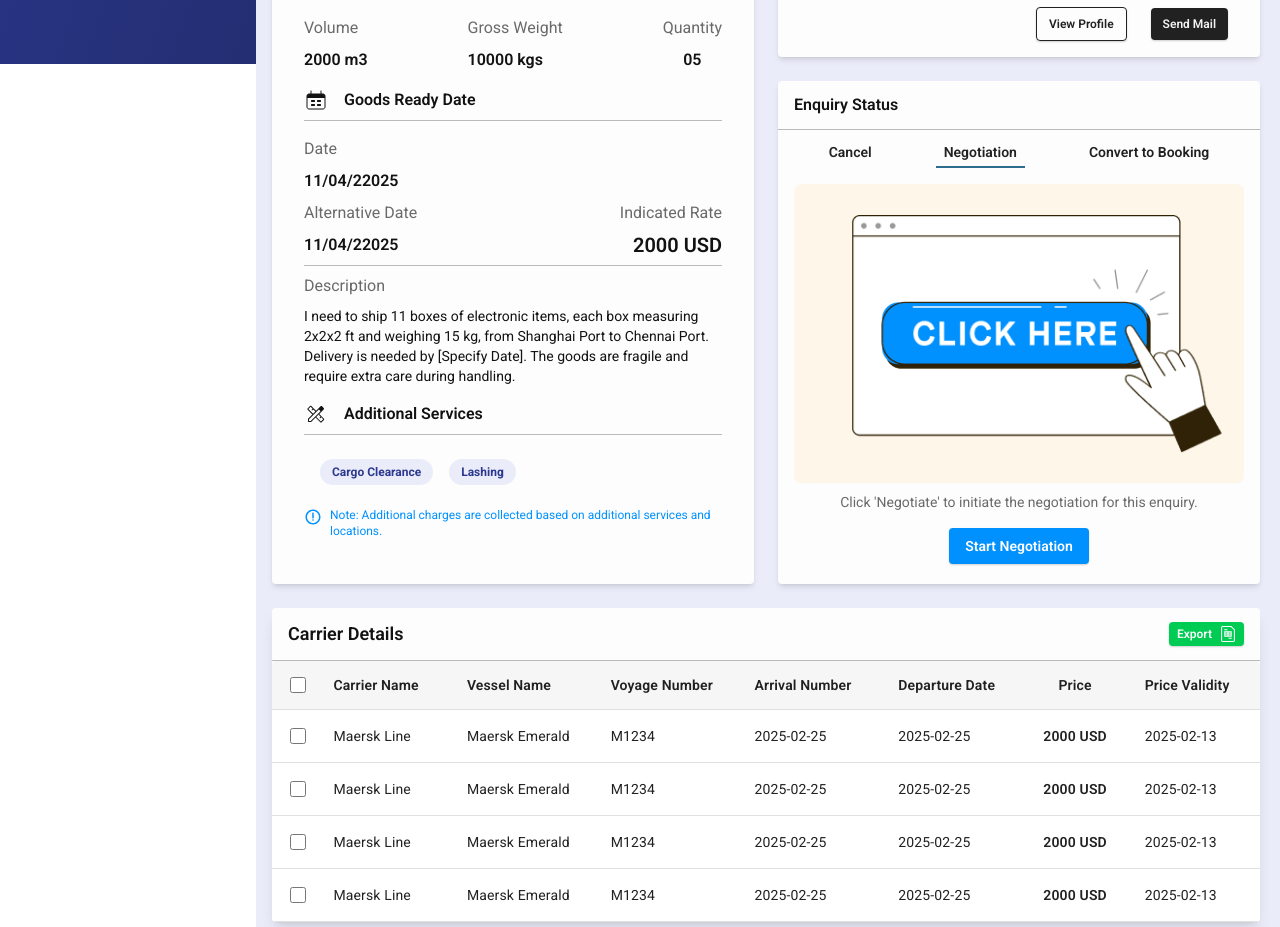
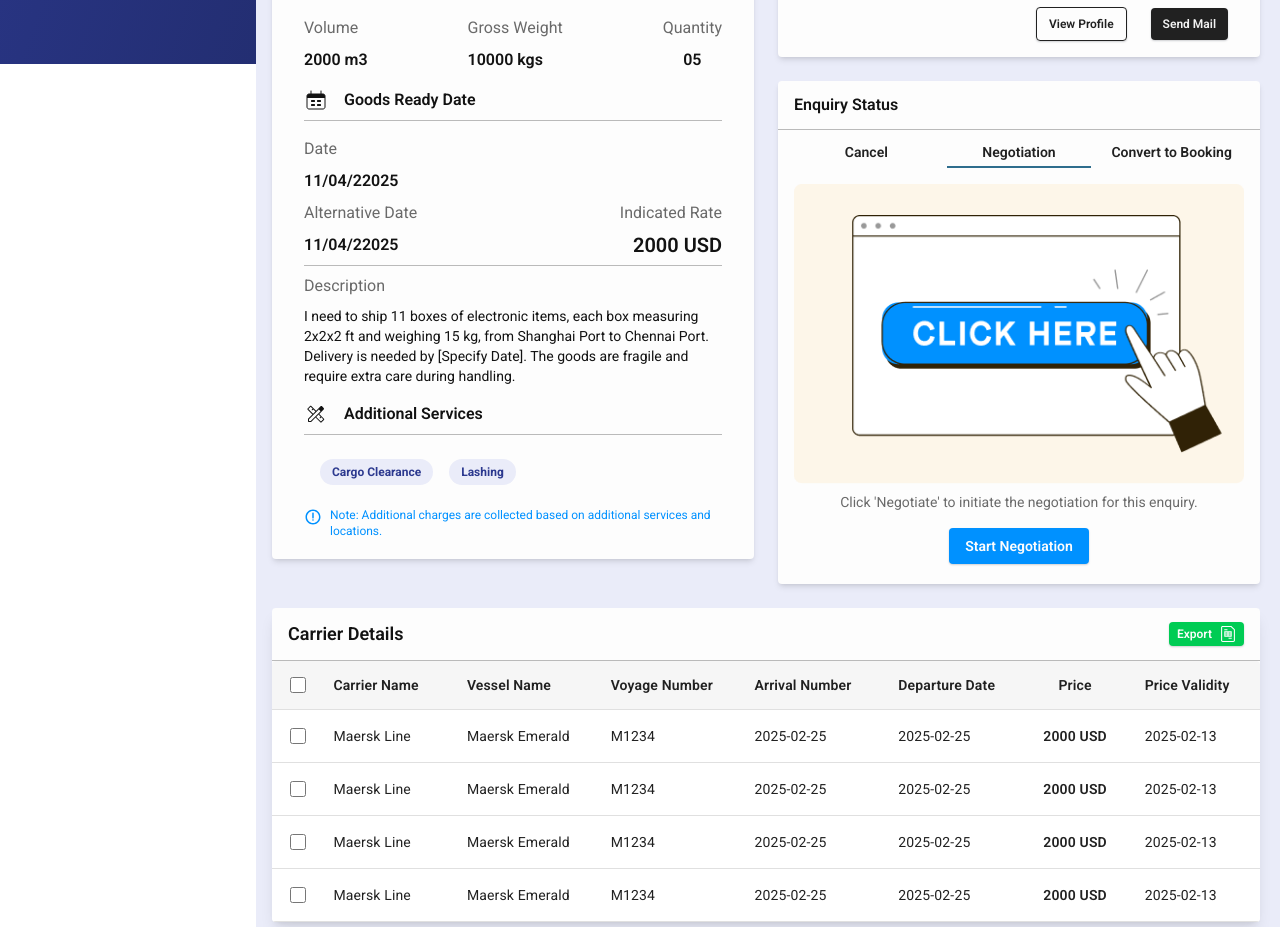
Before and after one commit to maatson/maatson, a React (Vite) app: page /enquiry/details/1 in a window 1280 px wide. Shown: the part 800-1727 px from the top of the page. Built offline with nearby package versions, Linux system fonts and the light colour scheme.

Commit message:
layout features

```diff
--- a/src/pages/salesAndMarketing/enquiry/EnquiryDetails.tsx
+++ b/src/pages/salesAndMarketing/enquiry/EnquiryDetails.tsx
@@ -22,9 +22,15 @@ import DefaultDp from "/images/defaultProfilePic.png";
 import BlackButton from "../../../components/buttons/BlackButton";
 import SuccessButton from "../../../components/buttons/SuccessButton";
 import CustomTable from "../../../components/table/CustomTable";
-import { Outlet, useLocation, useNavigate, useParams } from "react-router-dom";
+import {
+  NavLink,
+  Outlet,
+  useLocation,
+  useNavigate,
+  useParams,
+} from "react-router-dom";
 import FollowUps from "../../../components/followups/FollowUps";
-import "../booking/style.css"
+import "../booking/style.css";
 
 interface RowData {
   id: string | number;
@@ -238,7 +244,7 @@ const EnquiryDetails: React.FC = () => {
 
         <div className="grid grid-cols-2 gap-6 text-grey-ab-800">
           {/* left side */}
-          <div className="bg-grey-aw-50 flex flex-col gap-4 px-8 py-5 rounded-xs shadow-md">
+          <div className="bg-grey-aw-50 flex flex-col gap-4 px-8 py-5 rounded-xs shadow-md h-fit">
             <div className="flex justify-between">
               <div className="flex flex-col gap-1">
                 <p className="text-sm text-grey-ab-300">Enquiry ID</p>
@@ -793,39 +799,42 @@ const EnquiryDetails: React.FC = () => {
               <div className="py-3 px-4 border-b border-b-grey-ab-100 font-semibold">
                 Enquiry Status
               </div>
-              <div className="px-2 py-2 flex gap-14 justify-center">
-                <div
-                  onClick={handleCancel}
-                  className={`px-2 py-1 border-b-2 ${
-                    location.pathname ===
-                    `/enquiry/details/${id}/booking-status/cancel`
-                      ? "border-b-tertiary"
-                      : "border-b-grey-aw-50"
-                  } text-sm font-semibold text-grey-ab cursor-pointer`}
+              <div className="px-4 py-2 flex gap-2 text-center justify-center ">
+                <NavLink
+                  to={`/enquiry/details/${id}/booking-status/cancel`}
+                  className={({ isActive }) =>
+                    `${
+                      isActive ? "border-b-tertiary" : ""
+                    } px-2 py-1 border-b-2  border-b-grey-aw-50 text-sm font-semibold text-grey-ab cursor-pointer transition-all duration-500 ease-in-out flex-1`
+                  }
+                  end
                 >
                   Cancel
-                </div>
-                <div
-                  onClick={handleNegotiation}
-                  className={`px-2 py-1 border-b-2 ${
-                    location.pathname === `/enquiry/details/${id}`
-                      ? "border-b-tertiary"
-                      : "border-b-grey-aw-50"
-                  } text-sm font-semibold text-grey-ab cursor-pointer`}
+                </NavLink>
+
+                <NavLink
+                  to={`/enquiry/details/${id}`}
+                  className={({ isActive }) =>
+                    `${
+                      isActive ? "border-b-tertiary" : ""
+                    } px-2 py-1 border-b-2 border-b-grey-aw-50 text-sm font-semibold text-grey-ab cursor-pointer transition-all duration-500 ease-in-out flex-1`
+                  }
+                  end
                 >
                   Negotiation
-                </div>
-                <div
-                  onClick={handleConvertToBooking}
-                  className={`px-2 py-1 border-b-2 ${
-                    location.pathname ===
-                    `/enquiry/details/${id}/booking-status/convertBooking`
-                      ? "border-b-tertiary"
-                      : "border-b-grey-aw-50"
-                  } border-b-grey-aw-50 text-sm font-semibold text-grey-ab cursor-pointer`}
+                </NavLink>
+
+                <NavLink
+                  to={`/enquiry/details/${id}/booking-status/convertBooking`}
+                  className={({ isActive }) =>
+                    `${
+                      isActive ? "border-b-tertiary" : ""
+                    } px-2 py-1 border-b-2 border-b-grey-aw-50 text-sm font-semibold text-grey-ab cursor-pointer transition-all duration-500 ease-in-out flex-1`
+                  }
+                  end
                 >
                   Convert to Booking
-                </div>
+                </NavLink>
               </div>
 
               <Outlet />
--- a/src/pages/salesAndMarketing/layouts/CancelEnquiry.tsx
+++ b/src/pages/salesAndMarketing/layouts/CancelEnquiry.tsx
@@ -18,7 +18,6 @@ const CancelEnquiry: React.FC = () => {
   ) => {
     setReason(e.target.value);
   };
-
 
   const handleCancel = () => {
     setCancelCard(false);
@@ -57,12 +56,11 @@ const CancelEnquiry: React.FC = () => {
   };
 
   useEffect(() => {
-    if(reason !== "")
-    {
-        setEditCard(true);
-        setCancelCard(false);
+    if (reason !== "") {
+      setEditCard(true);
+      setCancelCard(false);
     }
-  },[])
+  }, []);
 
   return (
     <>
@@ -70,7 +68,11 @@ const CancelEnquiry: React.FC = () => {
         <div className="flex flex-col gap-4 px-4 py-2 justify-center">
           <div className="flex flex-col gap-2">
             <div>
-              <img src={RedClickHere} alt="RedClickHere" />
+              <img
+                src={RedClickHere}
+                alt="RedClickHere"
+                className="object-fill w-full"
+              />
             </div>
             <p className="text-sm text-grey-ab-300 text-center">
               Click 'Cancel Booking' to confirm the cancellation of this
--- a/src/pages/salesAndMarketing/layouts/ConvertToBookingEnquiry.tsx
+++ b/src/pages/salesAndMarketing/layouts/ConvertToBookingEnquiry.tsx
@@ -7,19 +7,26 @@ const ConvertToBookingEnquiry: React.FC = () => {
   const navigate = useNavigate();
   const handleConvertToBooking = () => {
     navigate(`/booking/convert-to-booking`);
-  }
+  };
   return (
     <>
       <div className="flex flex-col gap-4 px-4 py-2 justify-center">
         <div className="flex flex-col gap-2">
           <div>
-            <img src={PrimaryClickHere} alt="YellowClickHere" />
+            <img
+              src={PrimaryClickHere}
+              alt="YellowClickHere"
+              className="object-fill w-full"
+            />
           </div>
           <p className="text-sm text-grey-ab-300 text-center">
             Click 'Convert to Booking' to confirm this enquiry as a booking.
           </p>
         </div>
-        <div className="flex justify-center pb-3" onClick={handleConvertToBooking}>
+        <div
+          className="flex justify-center pb-3"
+          onClick={handleConvertToBooking}
+        >
           <PrimaryButton
             label={"Convert to Booking"}
             size={"l"}
--- a/src/pages/salesAndMarketing/layouts/NegotiateEnquiry.tsx
+++ b/src/pages/salesAndMarketing/layouts/NegotiateEnquiry.tsx
@@ -50,7 +50,11 @@ const NegotiateEnquiry: React.FC = () => {
         <div className="flex flex-col gap-4 px-4 py-2 justify-center">
           <div className="flex flex-col gap-2">
             <div>
-              <img src={BlueClickHere} alt="BlueClickHere" />
+              <img
+                src={BlueClickHere}
+                alt="BlueClickHere"
+                className="object-fill w-full"
+              />
             </div>
             <p className="text-sm text-grey-ab-300 text-center">
               Click 'Negotiate' to initiate the negotiation for this enquiry.
```
Also changed, not shown: src/AppRoutes.tsx (+15 -6 lines).
